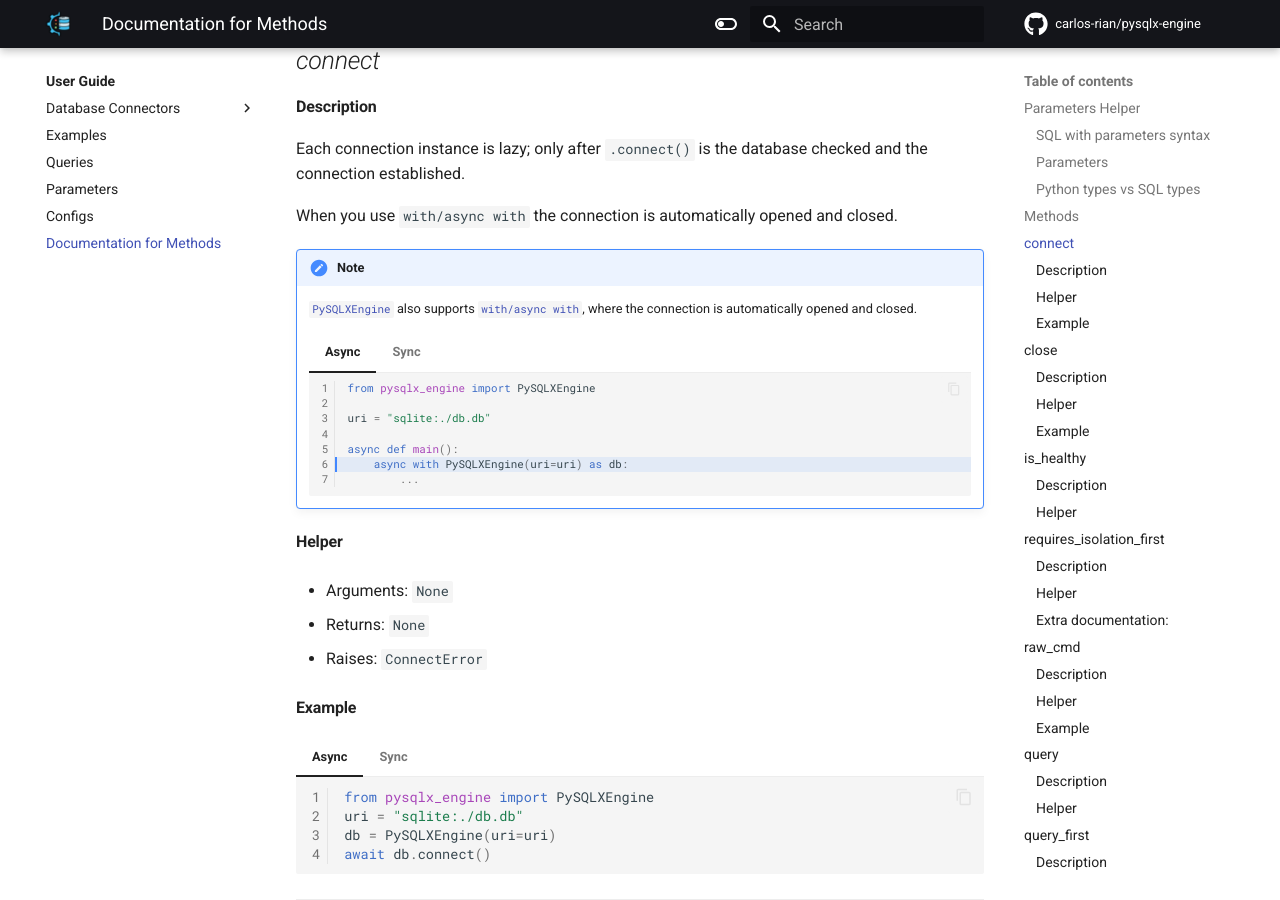
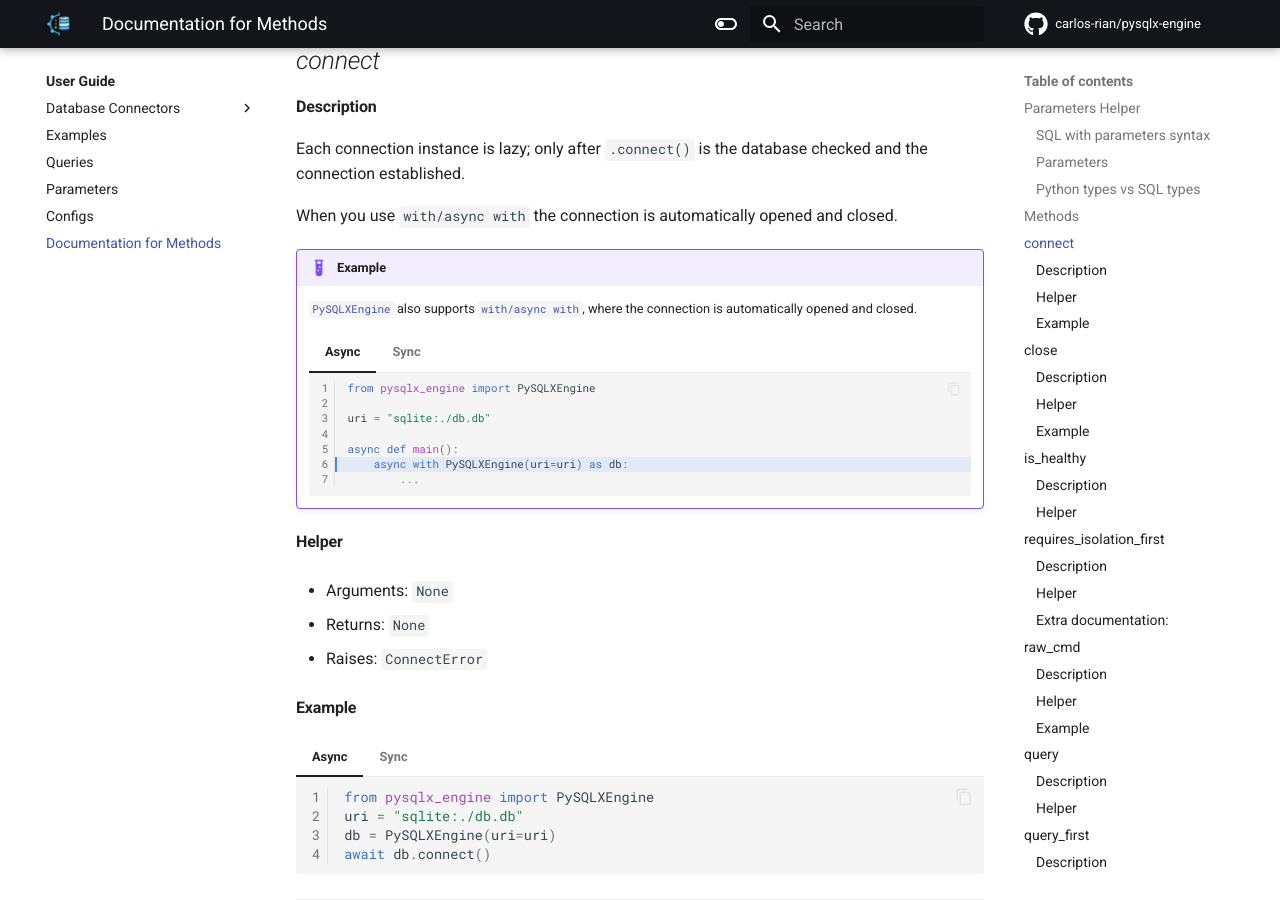
Before and after one commit to carlos-rian/pysqlx-engine, an MkDocs documentation site: the page built from docs/user_guide/extras.md, in a window 1280 px wide and 900 px high, scrolled down 2832 px. Built offline with MkDocs 1.6.1 and Material for MkDocs 9.7.7, drawn with Linux system fonts in a browser that asks for light colours; comment, search, counter and statistics services are not loaded.

Commit message:
update extras.md and mkdocs.yml

```diff
--- a/docs/user_guide/extras.md
+++ b/docs/user_guide/extras.md
@@ -102,7 +102,7 @@
 
 When you use `with/async with`  the connection is automatically opened and closed.
 
-!!! Note
+!!! Example
     [`PySQLXEngine`](https://pypi.org/project/pysqlx-engine/) also supports [`with/async with`](https://docs.python.org/pt-br/3/whatsnew/3.5.html?highlight=async%20with#whatsnew-pep-492), where the connection is automatically opened and closed.
 
     === "**Async**"
--- a/mkdocs.yml
+++ b/mkdocs.yml
@@ -96,6 +96,7 @@
 markdown_extensions:
   - admonition
   - attr_list
+  - md_in_html
   - extra
   - pymdownx.smartsymbols
   - pymdownx.inlinehilite
```
